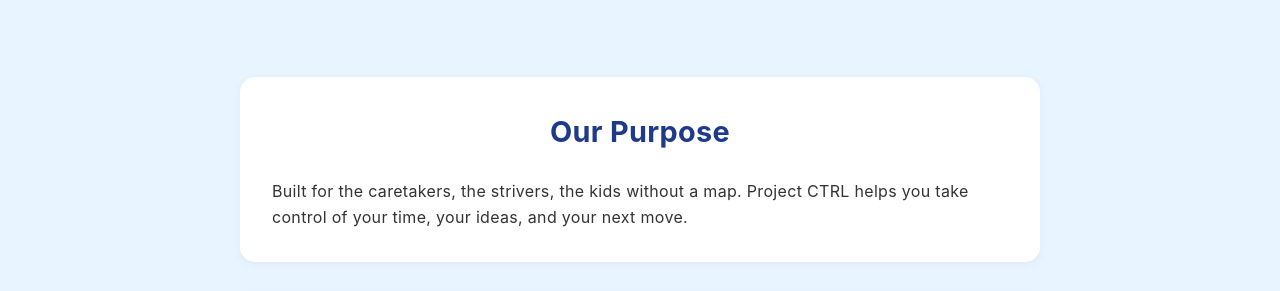
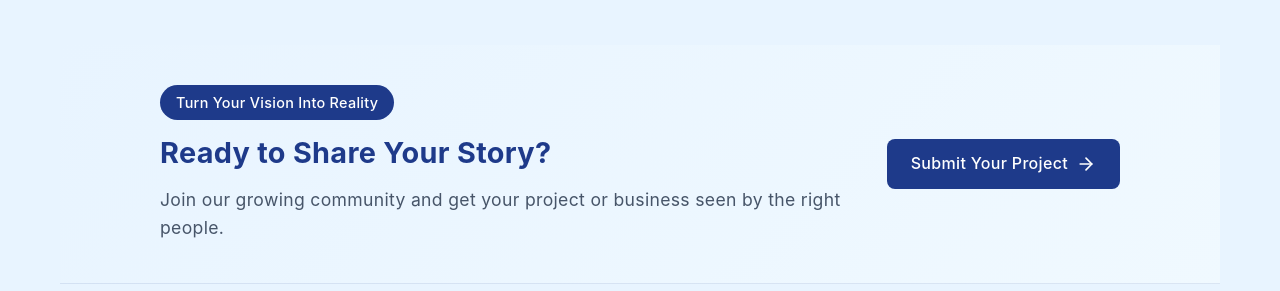
Before and after one commit to genavivermz/projectctrl, a plain HTML site: page index.html in a window 1280 px wide. Shown: the part 266-557 px from the top of the page. Drawn offline with Linux system fonts and the light colour scheme; a web font is replaced by a local one.

```diff
--- a/index.html
+++ b/index.html
@@ -56,6 +56,112 @@
     <h1>"Project CTRL"</h1>
     <p>Regain control. Empower agency. Simplify life.</p>
   </header>
+
+  <div class="submission-banner">
+    <div class="banner-content">
+      <div class="banner-text">
+        <span class="highlight">Turn Your Vision Into Reality</span>
+        <h2>Ready to Share Your Story?</h2>
+        <p>Join our growing community and get your project or business seen by the right people.</p>
+      </div>
+      <a href="submit-project.html" class="banner-cta">
+        Submit Your Project
+        <svg xmlns="http://www.w3.org/2000/svg" width="20" height="20" viewBox="0 0 24 24" fill="none" stroke="currentColor" stroke-width="2" stroke-linecap="round" stroke-linejoin="round">
+          <line x1="5" y1="12" x2="19" y2="12"></line>
+          <polyline points="12 5 19 12 12 19"></polyline>
+        </svg>
+      </a>
+    </div>
+  </div>
+
+  <style>
+    .submission-banner {
+      background: linear-gradient(135deg, #E8F4FF 0%, #F0F9FF 100%);
+      padding: 20px;
+      margin-bottom: 40px;
+      border-bottom: 1px solid rgba(30, 58, 138, 0.1);
+    }
+
+    .banner-content {
+      max-width: 1000px;
+      margin: 0 auto;
+      display: flex;
+      align-items: center;
+      justify-content: space-between;
+      gap: 30px;
+      padding: 20px;
+    }
+
+    .banner-text {
+      flex: 1;
+    }
+
+    .banner-text h2 {
+      margin: 10px 0;
+      color: #1E3A8A;
+      font-size: 1.8em;
+    }
+
+    .banner-text p {
+      margin: 0;
+      color: #475569;
+      font-size: 1.1em;
+    }
+
+    .highlight {
+      display: inline-block;
+      background: #1E3A8A;
+      color: white;
+      padding: 6px 16px;
+      border-radius: 20px;
+      font-size: 0.9em;
+      font-weight: 500;
+      letter-spacing: 0.3px;
+    }
+
+    .banner-cta {
+      display: inline-flex;
+      align-items: center;
+      gap: 8px;
+      background: #1E3A8A;
+      color: white;
+      padding: 12px 24px;
+      border-radius: 8px;
+      text-decoration: none;
+      font-weight: 500;
+      transition: all 0.2s ease;
+      white-space: nowrap;
+    }
+
+    .banner-cta:hover {
+      background: #2563EB;
+      transform: translateX(5px);
+    }
+
+    .banner-cta svg {
+      transition: transform 0.2s ease;
+    }
+
+    .banner-cta:hover svg {
+      transform: translateX(3px);
+    }
+
+    @media (max-width: 768px) {
+      .banner-content {
+        flex-direction: column;
+        text-align: center;
+        padding: 10px;
+      }
+
+      .banner-text h2 {
+        font-size: 1.5em;
+      }
+
+      .banner-text p {
+        font-size: 1em;
+      }
+    }
+  </style>
 
   <section class="our-purpose">
     <h2>Our Purpose</h2>
```
